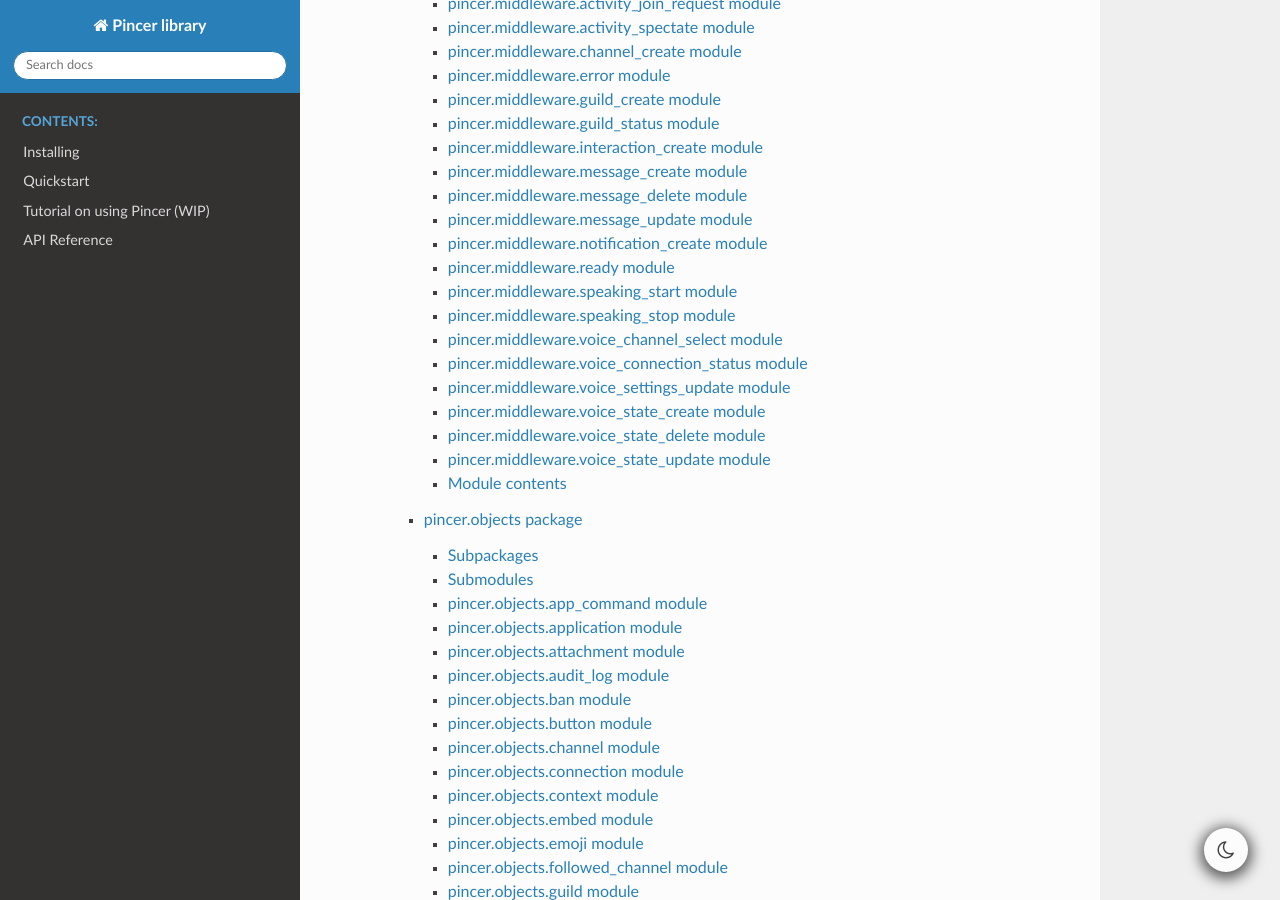
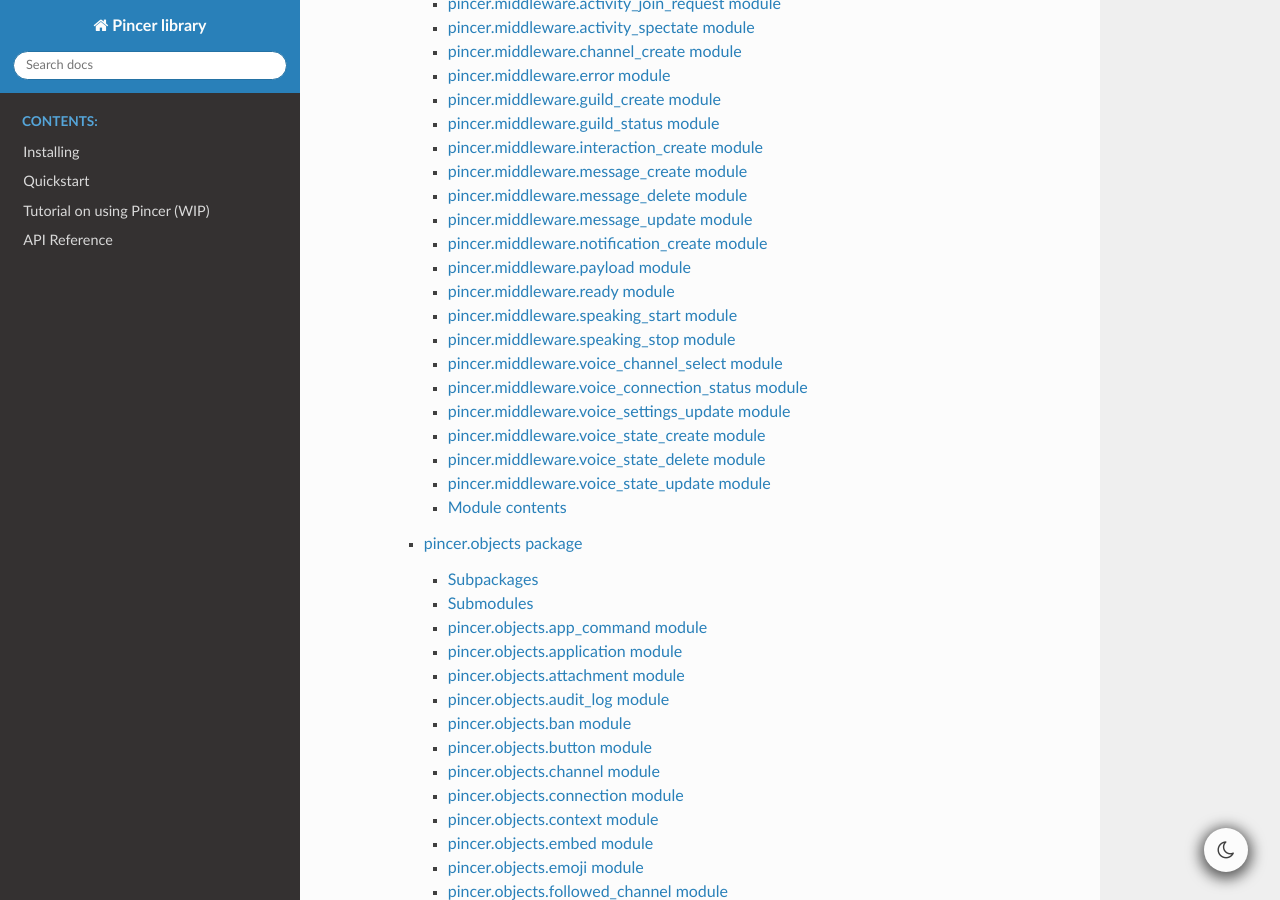
Before and after one commit to Pincer-org/Pincer, a Sphinx documentation site: the page built from docs/modules.rst, in a window 1280 px wide and 900 px high, scrolled down 516 px. Built offline with Sphinx 7.4.7 and the Read the Docs theme 2.0.0, drawn with Linux system fonts in a browser that asks for light colours.

Commit message:
📝 Autogenerated Update to Docs

```diff
--- a/docs/pincer.middleware.rst
+++ b/docs/pincer.middleware.rst
@@ -100,6 +100,14 @@ pincer.middleware.notification\_create module
    :undoc-members:
    :show-inheritance:
 
+pincer.middleware.payload module
+--------------------------------
+
+.. automodule:: pincer.middleware.payload
+   :members:
+   :undoc-members:
+   :show-inheritance:
+
 pincer.middleware.ready module
 ------------------------------
 
```
